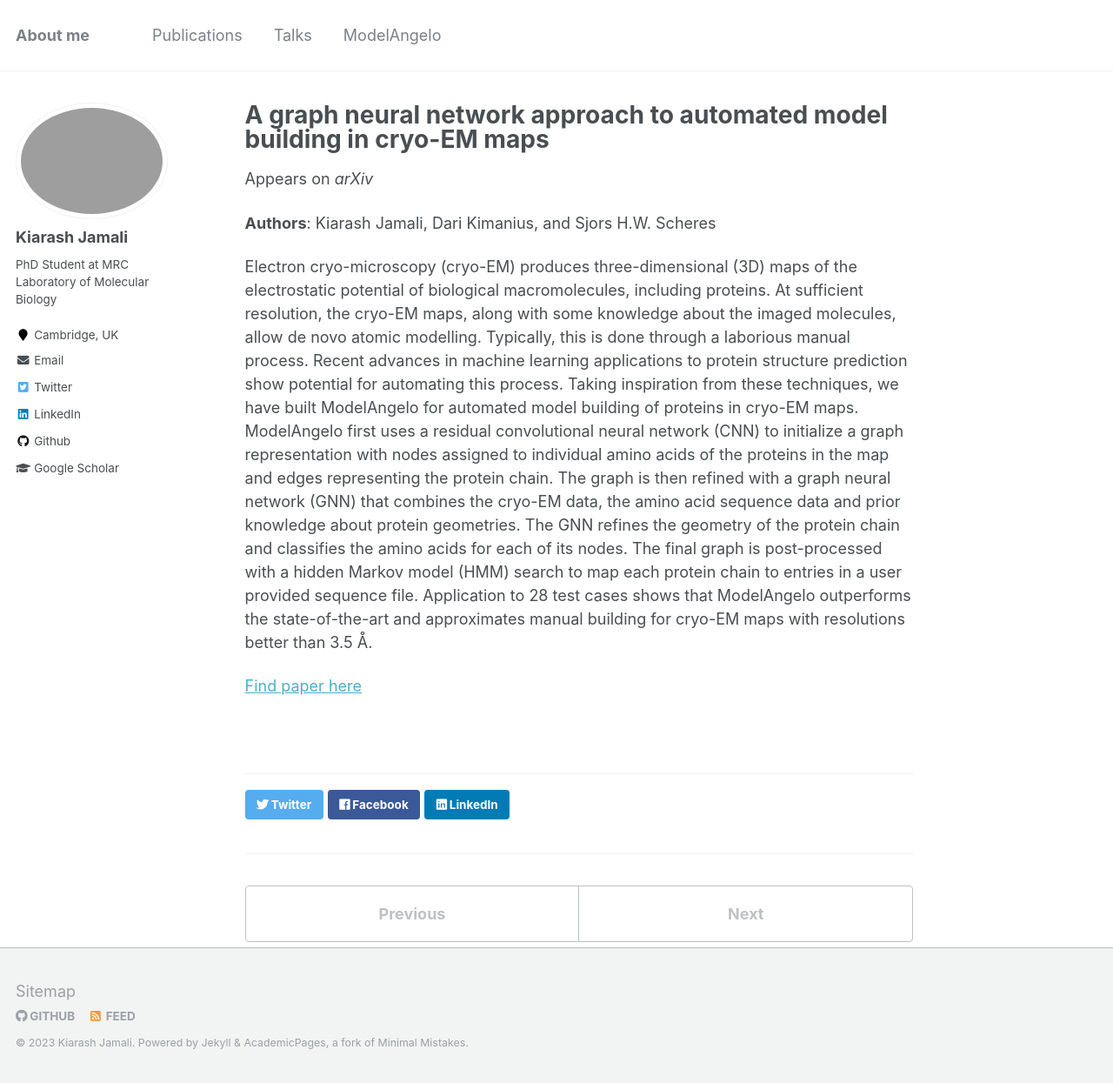
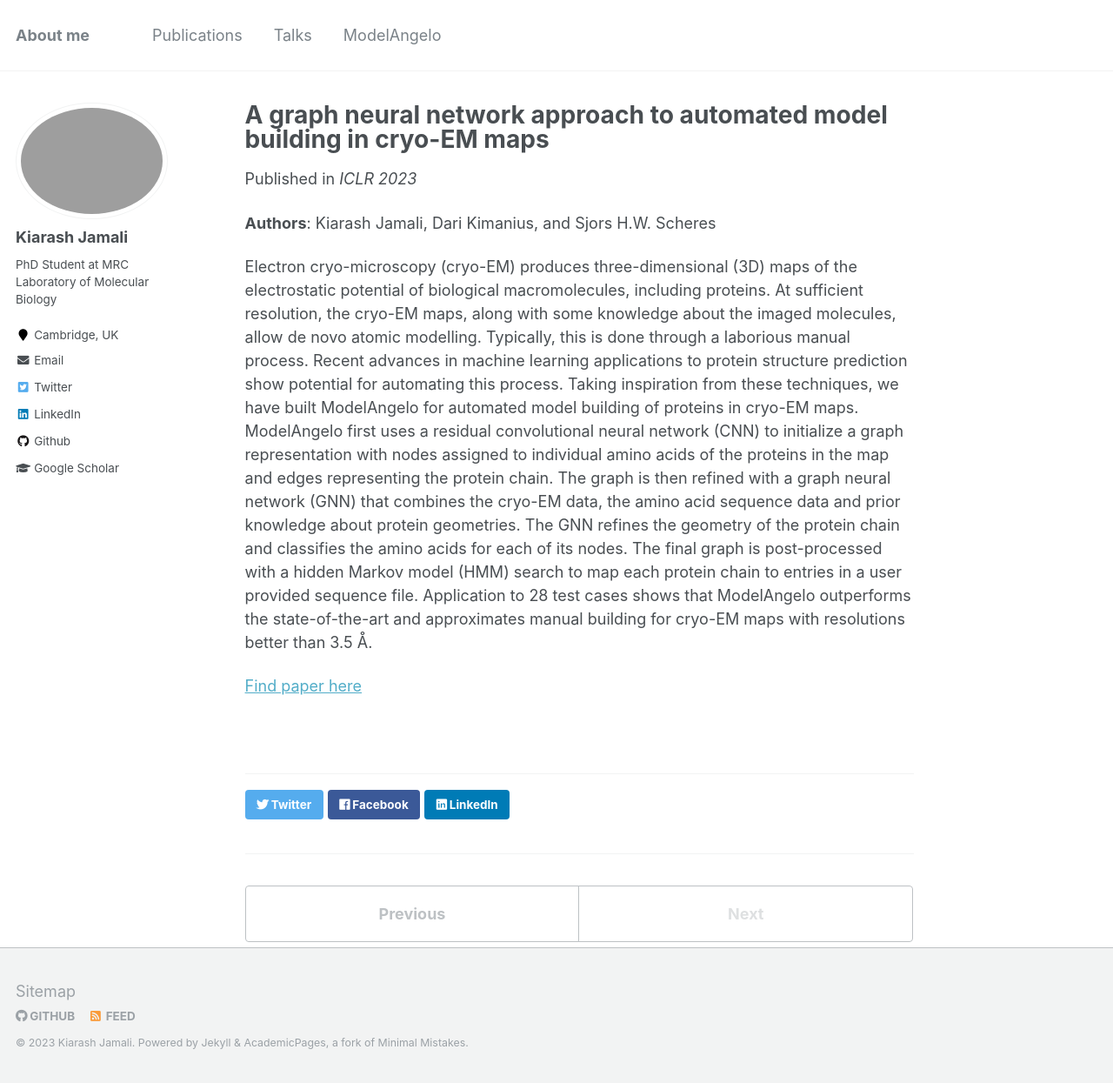
Before and after one commit to jamaliki/jamaliki.github.io, a Jekyll site: the page built from _publications/model_angelo.md, in a window 1280 px wide and 1245 px high. Shown: the whole window at 87% size. Built offline with Jekyll 4.4.1, drawn with Linux system fonts in a browser that asks for light colours.

Commit message:
Update venue

```diff
--- a/_publications/model_angelo.md
+++ b/_publications/model_angelo.md
@@ -3,7 +3,8 @@ title: "A graph neural network approach to automated model building in cryo-EM m
 collection: publications
 permalink: /publication/model_angelo
 excerpt: ''
-date: 2022-09-28
+venue: 'ICLR 2023'
+date: 2023-05-01
 paperurl: ''
 ---
 **Authors**: Kiarash Jamali, Dari Kimanius, and Sjors H.W. Scheres
```
